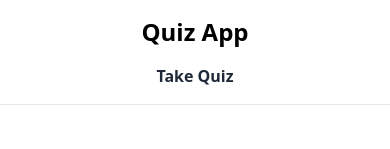
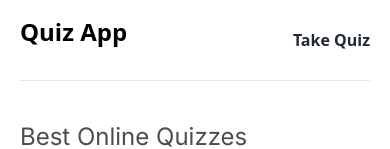
Before and after one commit to Murad501/quiz-client, a Next.js app: page / in a window 390 px wide. Shown: the top 149 px of the page. Built offline with nearby package versions, Linux system fonts and the light colour scheme.

Commit message:
responsive done

```diff
--- a/components/Layouts/RootLayout.js
+++ b/components/Layouts/RootLayout.js
@@ -3,7 +3,7 @@ import Header from "@/components/Shared/Header";
 
 const RootLayout = ({ children }) => {
   return (
-    <div className="bg-white text-black ">
+    <div className="bg-white text-black px-5">
       <div>
         <Header />
         {children}
--- a/src/components/Shared/Header.js
+++ b/src/components/Shared/Header.js
@@ -4,7 +4,7 @@ import React from "react";
 const Header = () => {
   return (
     <header>
-      <div className="container max-w-5xl mx-auto flex flex-col lg:flex-row items-center justify-between py-4 border-b">
+      <div className="container max-w-5xl mx-auto flex flex-row items-center justify-between py-4 border-b">
         {/* Left side logo */}
         <div className="flex items-center mb-4 lg:mb-0">
           {/* <img src="logo.png" alt="Logo" className="h-8 w-8 mr-2" /> */}
--- a/src/components/UI/Home/QuizCategories.js
+++ b/src/components/UI/Home/QuizCategories.js
@@ -1,9 +1,8 @@
 import QuizCategoryCard from "@/components/Home/QuizCategoryCard";
 
 const QuizCategories = ({ categories }) => {
-  console.log(categories);
   return (
-    <div className="grid grid-cols-1 sm:grid-cols-2 md:grid-cols-3 gap-10">
+    <div className="grid grid-cols-1 sm:grid-cols-2 md:grid-cols-3 gap-2 md:gap-10">
       {categories?.map((category) => (
         <QuizCategoryCard category={category} key={category?.id} />
       ))}
--- a/src/pages/quiz/index.js
+++ b/src/pages/quiz/index.js
@@ -97,7 +97,6 @@ const Quizzes = ({ quizzes }) => {
     }
 
     if (quizzes?.length === currentQuizIdx) {
-      console.log("Quiz finished");
       setFinished(true);
       return;
     }
@@ -194,14 +193,14 @@ const Quizzes = ({ quizzes }) => {
   return (
     <section>
       <div className="max-w-5xl mx-auto">
-        <div className="my-10 w-full">
+        <div className="my-5 md:my-10 w-full">
           <button className="flex items-center justify-start gap-2 font-semibold text-[#4d4d4d] border-b border-gray-500 py-2 pr-5">
             <BiSolidCategoryAlt /> All Quizzes
           </button>
         </div>
 
-        <div className="p-4">
-          <h1 className="text-3xl font-semibold my-5">
+        <div className="md:p-4">
+          <h1 className="text-xl md:text-3xl font-semibold my-2 md:my-5">
             {quizNumber}. {currentQuiz?.question}
           </h1>
           {/* timer */}
@@ -214,7 +213,7 @@ const Quizzes = ({ quizzes }) => {
         </div>
         {/* quiz options */}
         <div>
-          <ul className="mt-5 grid grid-cols-1 md:grid-cols-2 gap-5 list-none">
+          <ul className="mt-5 grid grid-cols-1 md:grid-cols-2 gap-2 md:gap-5 list-none">
             {currentQuiz.options?.map((option, index) => (
               <li
                 onClick={() =>
@@ -240,7 +239,7 @@ const Quizzes = ({ quizzes }) => {
                     !isAvailable && "cursor-pointer"
                   }`}
                 >
-                  <span className="font-semibold text-xl text-gray-700 mb-2">
+                  <span className="font-semibold text-lg md:text-xl text-gray-700 mb-2">
                     {index + 1}. {option}
                   </span>
                   <input
```
